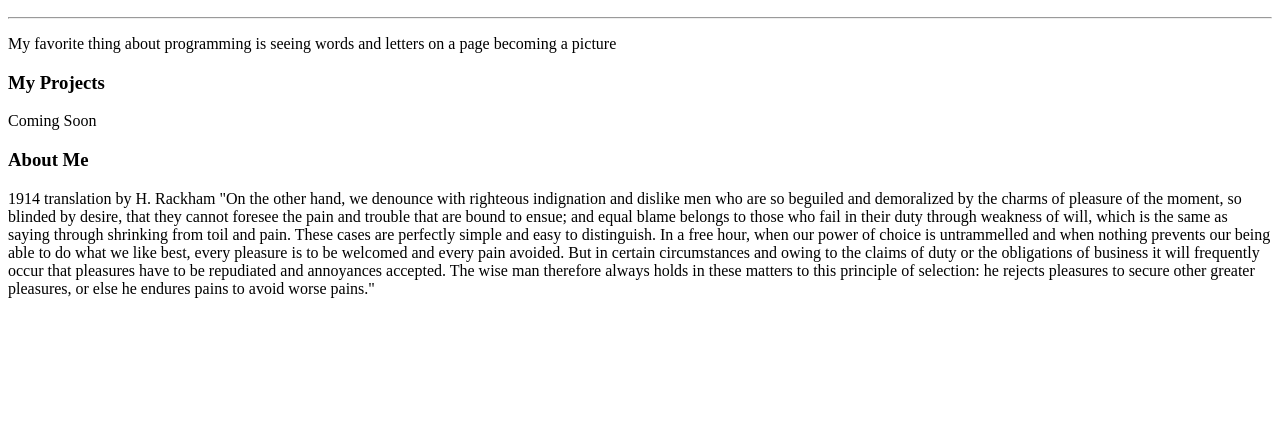
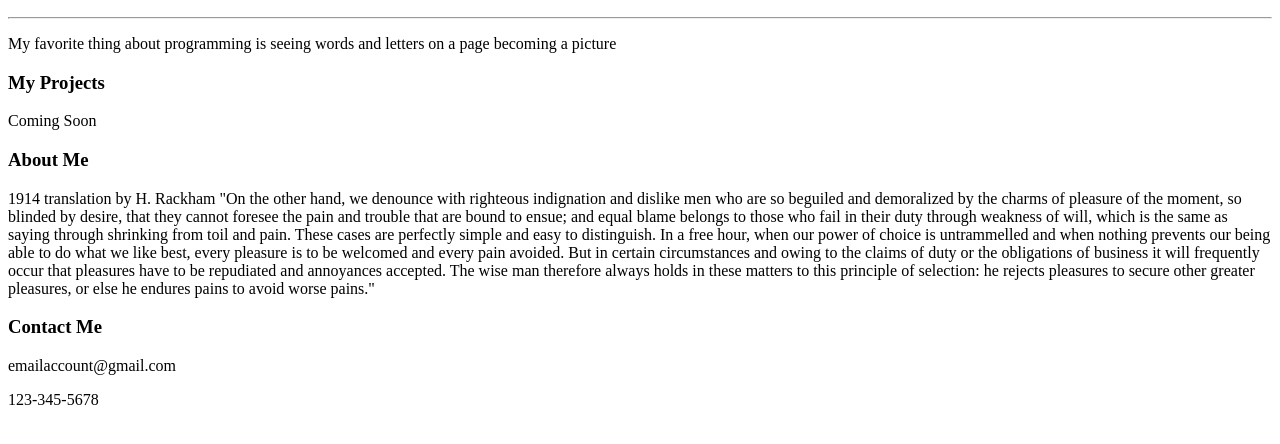
Before and after one commit to Grahambone37/Portfolio-side, a plain HTML site: page index.html in a window 1280 px wide. Shown: the part 110-554 px from the top of the page. Drawn offline with Linux system fonts and the light colour scheme.

Commit message:
added BONUS

```diff
--- a/index.html
+++ b/index.html
@@ -22,6 +22,9 @@
 			when our power of choice is untrammelled and when nothing prevents our being able to do what we like best, every pleasure is to be welcomed and every pain avoided.
 			But in certain circumstances and owing to the claims of duty or the obligations of business it will frequently occur that pleasures have to be repudiated and annoyances accepted.
 			The wise man therefore always holds in these matters to this principle of selection: he rejects pleasures to secure other greater pleasures, or else he endures pains to avoid worse pains."</p>
+		<h3>Contact Me</h3>
+		<p>emailaccount@gmail.com</p>
+		<p>123-345-5678</p>
 	</div>
 	<!--
 	  Directions:
```
